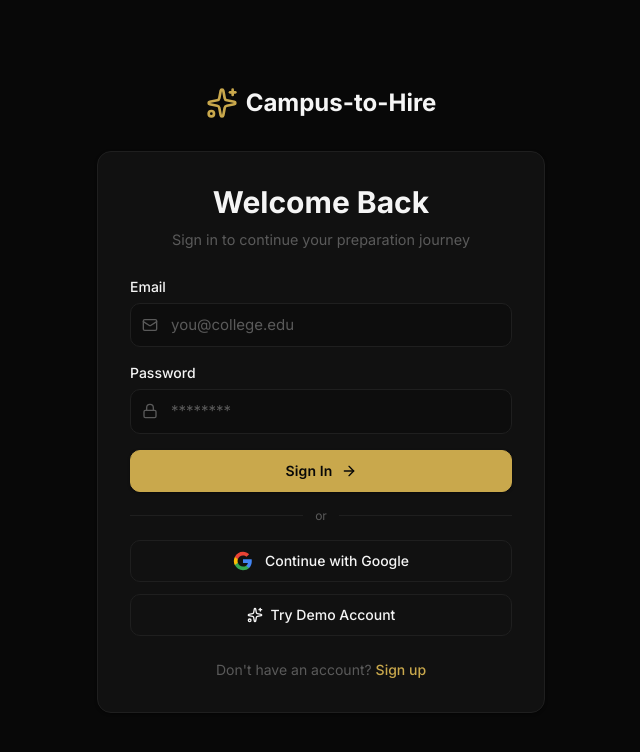
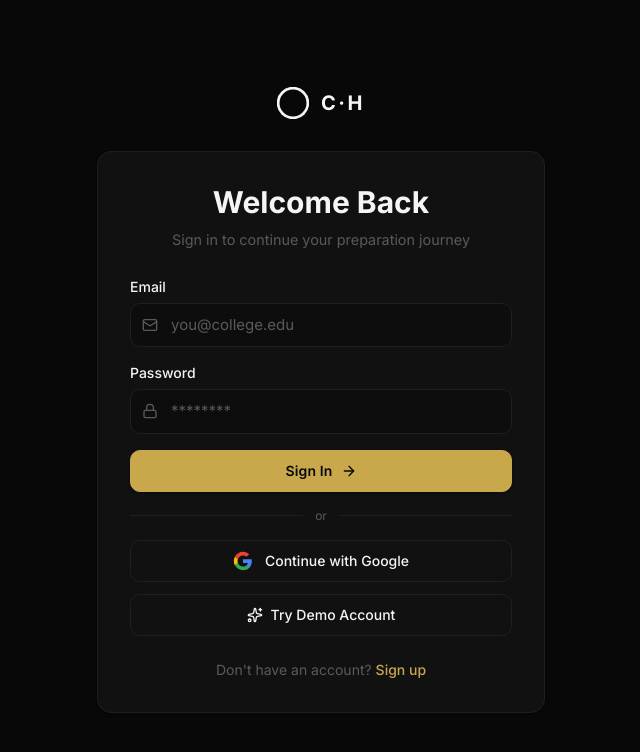
Before and after one commit to shrey1184/Campus-to-hire, a Next.js app in the folder frontend/: page /login in a window 1280 px wide. Shown: the top 752 px of the page, without its empty margins (319-959 px from the left). Built offline with nearby package versions, Linux system fonts and the light colour scheme; no server answers.

Commit message:
feat: Introduce Logo component and replace Sparkles icon in various pages

```diff
--- a/frontend/src/app/dashboard/layout.tsx
+++ b/frontend/src/app/dashboard/layout.tsx
@@ -5,7 +5,6 @@ import { usePathname, useRouter } from "next/navigation";
 import { useAuth } from "@/lib/auth-context";
 import { useEffect, type ReactNode } from "react";
 import {
-  Sparkles,
   LayoutDashboard,
   Map,
   CalendarCheck,
@@ -15,6 +14,7 @@ import {
   User,
   Loader2,
 } from "lucide-react";
+import Logo from "@/components/Logo";
 
 const NAV_ITEMS = [
   { href: "/dashboard", label: "Dashboard", icon: LayoutDashboard },
@@ -65,9 +65,8 @@ export default function DashboardLayout({ children }: { children: ReactNode }) {
       <aside className="fixed inset-y-0 left-0 z-40 hidden w-64 border-r border-border/40 bg-card lg:block card-glass">
         <div className="flex h-full flex-col">
           {/* Logo */}
-          <div className="flex h-16 items-center gap-2 border-b border-border/40 px-6">
-            <Sparkles className="h-6 w-6 text-primary" />
-            <span className="font-bold">Campus-to-Hire</span>
+          <div className="flex h-16 items-center border-b border-border/40 px-6">
+            <Logo size="md" />
           </div>
 
           {/* Nav */}
@@ -115,9 +114,8 @@ export default function DashboardLayout({ children }: { children: ReactNode }) {
 
       {/* Mobile header */}
       <div className="fixed inset-x-0 top-0 z-40 flex h-14 items-center justify-between border-b border-border/40 bg-card px-4 lg:hidden card-glass">
-        <Link href="/dashboard" className="flex items-center gap-2">
-          <Sparkles className="h-5 w-5 text-primary" />
-          <span className="text-sm font-bold">Campus-to-Hire</span>
+        <Link href="/dashboard">
+          <Logo size="sm" />
         </Link>
         <Link href="/dashboard" className="rounded-full bg-primary/10 p-2 text-primary">
           <User className="h-4 w-4" />
--- a/frontend/src/app/login/page.tsx
+++ b/frontend/src/app/login/page.tsx
@@ -5,6 +5,7 @@ import { useRouter } from "next/navigation";
 import { useAuth } from "@/lib/auth-context";
 import { authApi } from "@/lib/api";
 import { Sparkles, Mail, Lock, User, ArrowRight, Loader2 } from "lucide-react";
+import Logo from "@/components/Logo";
 import Link from "next/link";
 
 // Google icon SVG component
@@ -106,10 +107,9 @@ export default function LoginPage() {
     <div className="flex min-h-screen items-center justify-center bg-background px-4 py-8 sm:py-12 page-base">
       <div className="w-full max-w-md">
         {/* Logo */}
-        <Link href="/" className="mb-8 flex items-center justify-center gap-2">
-          <Sparkles className="h-8 w-8 text-primary" />
-          <span className="text-xl font-bold sm:text-2xl">Campus-to-Hire</span>
-        </Link>
+        <div className="mb-8 flex justify-center">
+          <Logo size="lg" linked />
+        </div>
 
         {/* Card */}
         <div className="rounded-2xl p-6 sm:p-8 card-dark">
--- a/frontend/src/app/onboarding/page.tsx
+++ b/frontend/src/app/onboarding/page.tsx
@@ -13,7 +13,6 @@ import {
 } from "@/types";
 import type { UserProfileUpdate } from "@/types";
 import {
-  Sparkles,
   GraduationCap,
   Target,
   Clock,
@@ -22,6 +21,7 @@ import {
   Check,
   Loader2,
 } from "lucide-react";
+import Logo from "@/components/Logo";
 
 const STEPS = [
   { title: "Background", icon: GraduationCap, description: "Tell us about your education" },
@@ -119,9 +119,8 @@ export default function OnboardingPage() {
       <div className="mx-auto max-w-3xl">
         {/* Header */}
         <div className="mb-8 text-center">
-          <div className="mb-4 inline-flex items-center gap-2 text-primary">
-            <Sparkles className="h-6 w-6" />
-            <span className="text-lg font-bold">Campus-to-Hire</span>
+          <div className="mb-4 flex justify-center">
+            <Logo size="md" linked />
           </div>
           <h1 className="heading-lg font-bold">Set Up Your Profile</h1>
           <p className="mt-1 text-muted-foreground body-text">
--- a/frontend/src/app/page.tsx
+++ b/frontend/src/app/page.tsx
@@ -2,6 +2,7 @@
 
 import Link from "next/link";
 import { useAuth } from "@/lib/auth-context";
+import Logo from "@/components/Logo";
 import {
   GraduationCap,
   Target,
@@ -10,7 +11,6 @@ import {
   FileSearch,
   Globe,
   ArrowRight,
-  Sparkles,
   LogIn,
   Heart,
   Bookmark,
@@ -71,10 +71,7 @@ export default function LandingPage() {
       {/* Nav */}
       <nav className="sticky top-0 z-50 border-b border-border/40 bg-background/90 backdrop-blur-lg">
         <div className="container-main flex h-16 items-center justify-between px-4 sm:px-6 lg:px-8">
-          <div className="flex items-center gap-2.5">
-            <Sparkles className="h-6 w-6 text-primary" />
-            <span className="text-lg font-bold tracking-tight">Campus-to-Hire</span>
-          </div>
+          <Logo size="md" />
           <div className="flex items-center gap-3">
             {!loading && (
               user ? (
@@ -311,9 +308,8 @@ export default function LandingPage() {
       {/* Footer */}
       <footer className="border-t border-border/40 px-4 py-8 sm:px-6 lg:px-8">
         <div className="container-main flex flex-col items-center justify-between gap-3 sm:flex-row">
-          <div className="flex items-center gap-2 text-sm text-secondary-foreground">
-            <Sparkles className="h-4 w-4 text-primary" />
-            <span className="font-medium">Campus-to-Hire</span>
+          <div className="flex items-center gap-3 text-sm text-secondary-foreground">
+            <Logo size="sm" />
             <span className="text-muted-foreground">© 2026</span>
           </div>
           <div className="text-sm text-muted-foreground">
--- /dev/null
+++ b/frontend/src/components/Logo.tsx
@@ -0,0 +1,59 @@
+import Link from "next/link";
+
+interface LogoProps {
+  /** Size variant */
+  size?: "sm" | "md" | "lg";
+  /** Wrap in a Link to home */
+  linked?: boolean;
+  className?: string;
+}
+
+const sizes = {
+  sm: { svg: 20, text: "text-sm", gap: "gap-2" },
+  md: { svg: 26, text: "text-base", gap: "gap-2.5" },
+  lg: { svg: 32, text: "text-xl", gap: "gap-3" },
+};
+
+function LogoMark({ svgSize }: { svgSize: number }) {
+  return (
+    <svg
+      width={svgSize}
+      height={svgSize}
+      viewBox="0 0 28 28"
+      fill="none"
+      xmlns="http://www.w3.org/2000/svg"
+      aria-hidden="true"
+    >
+      {/* Outer ring */}
+      <circle cx="14" cy="14" r="13" stroke="currentColor" strokeWidth="2.4" />
+      {/* Punch-out circle → creates the crescent / C shape */}
+      <circle cx="17" cy="14" r="9" fill="hsl(var(--background))" />
+    </svg>
+  );
+}
+
+function LogoInner({ size = "md", className = "" }: Pick<LogoProps, "size" | "className">) {
+  const { svg, text, gap } = sizes[size!];
+  return (
+    <span className={`inline-flex items-center ${gap} ${className}`}>
+      <LogoMark svgSize={svg} />
+      <span
+        className={`font-bold tracking-[0.13em] uppercase ${text}`}
+        style={{ fontFamily: "inherit" }}
+      >
+        C·H
+      </span>
+    </span>
+  );
+}
+
+export default function Logo({ size = "md", linked = false, className = "" }: LogoProps) {
+  if (linked) {
+    return (
+      <Link href="/" className={`inline-flex items-center ${className}`}>
+        <LogoInner size={size} />
+      </Link>
+    );
+  }
+  return <LogoInner size={size} className={className} />;
+}
```
